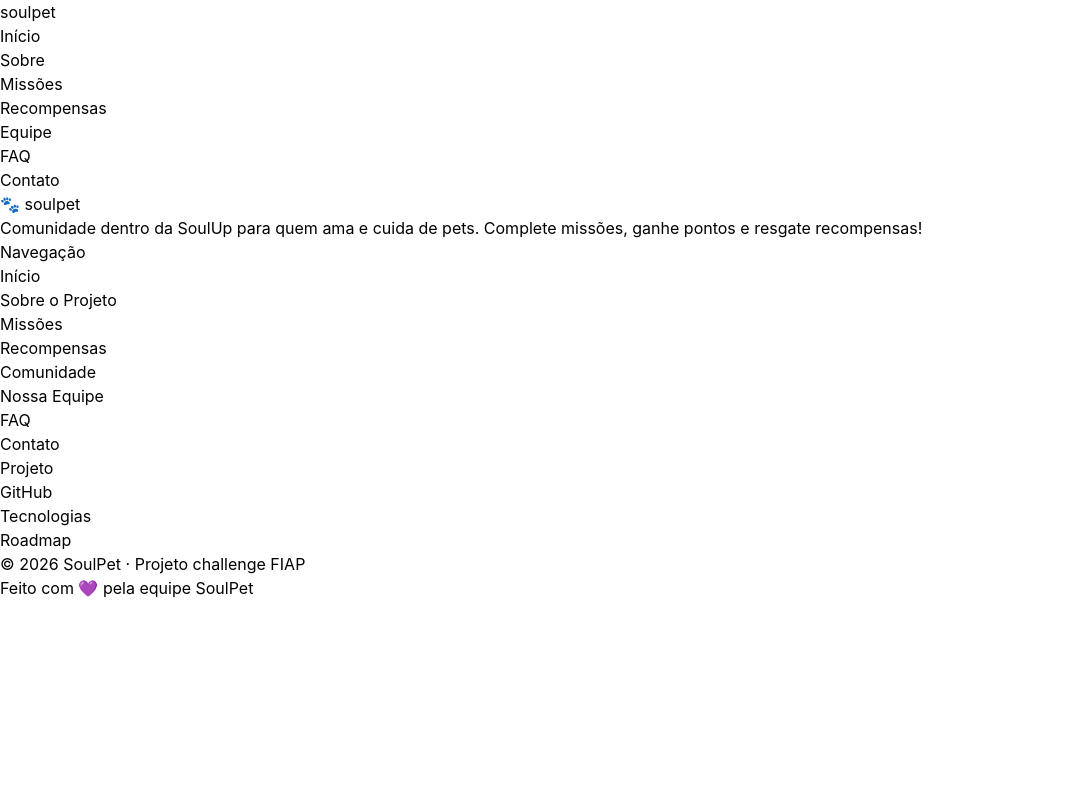
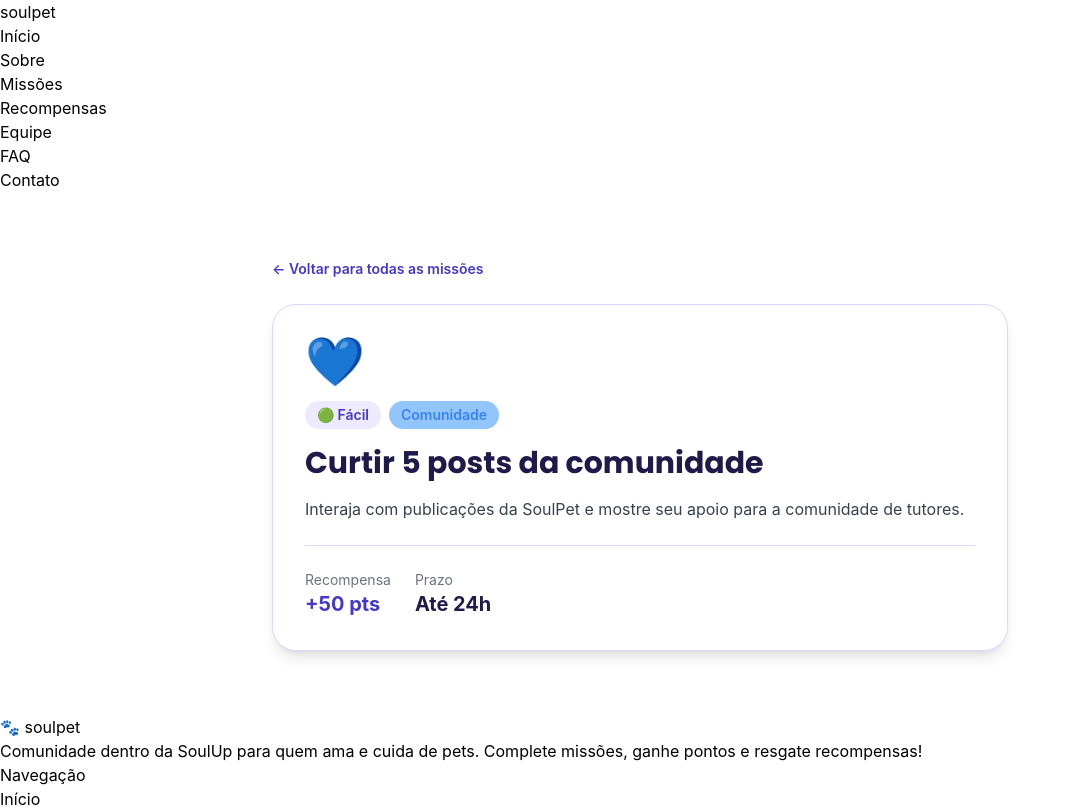
Before and after one commit to thaylira2026-hub/sprint3-soulpet-front-end, a React (Vite) app: page /missao/1 in a window 1280 px wide. Shown: the top 807 px of the page, without its empty margins (0-1071 px from the left). Built offline with nearby package versions, Linux system fonts and the light colour scheme.

Commit message:
cria rota dinamica missao/:id com useParams

```diff
--- a/src/App.tsx
+++ b/src/App.tsx
@@ -1,15 +1,18 @@
 import { Routes, Route } from 'react-router-dom'
+
 import Header from './components/header'
 import Footer from './components/footer'
+
 import Home from './pages/Home'
 import Sobre from './pages/Sobre'
 import Faq from './pages/Faq'
 import Contato from './pages/Contato'
 import Missoes from './pages/Missoes'
+import MissaoDetalhe from './pages/missao-detalhe'
 import Recompensas from './pages/Recompensas'
 import Integrantes from './pages/Integrantes'
 
-function App() {
+const App = () => {
   return (
     <div>
       <Header />
@@ -17,11 +20,14 @@
       <Routes>
         <Route path="/" element={<Home />} />
         <Route path="/sobre" element={<Sobre />} />
-        <Route path="/missoes" element={<Missoes />} />
-        <Route path="/recompensas" element={<Recompensas />} />
-        <Route path="/integrantes" element={<Integrantes />} />
         <Route path="/faq" element={<Faq />} />
         <Route path="/contato" element={<Contato />} />
+
+        <Route path="/missoes" element={<Missoes />} />
+        <Route path="/missao/:id" element={<MissaoDetalhe />} />
+        <Route path="/recompensas" element={<Recompensas />} />
+
+        <Route path="/integrantes" element={<Integrantes />} />
       </Routes>
 
       <Footer />
--- /dev/null
+++ b/src/pages/missao-detalhe.tsx
@@ -0,0 +1,86 @@
+import { useParams, Link } from 'react-router-dom'
+import { missions } from '../data/missions'
+
+const MissaoDetalhe = () => {
+  const { id } = useParams()
+  const mission = missions.find((m) => m.id === id)
+
+  if (!mission) {
+    return <MissaoNaoEncontrada />
+  }
+
+  return (
+    <main className="mx-auto max-w-3xl px-4 py-16">
+      <BackLink />
+      <MissaoCard mission={mission} />
+    </main>
+  )
+}
+
+const MissaoNaoEncontrada = () => (
+  <main className="mx-auto max-w-2xl px-4 py-20 text-center">
+    <h1 className="font-display text-2xl font-bold text-text-dark">
+      Missão não encontrada
+    </h1>
+    <p className="mt-2 text-text-muted">
+      A missão que você procura não existe ou foi removida.
+    </p>
+    <Link
+      to="/missoes"
+      className="mt-6 inline-block rounded-full bg-primary px-6 py-3 font-semibold text-white"
+    >
+      Voltar para Missões
+    </Link>
+  </main>
+)
+
+const BackLink = () => (
+  <Link to="/missoes" className="text-sm font-semibold text-primary hover:underline">
+    ← Voltar para todas as missões
+  </Link>
+)
+
+type MissaoCardProps = {
+  mission: {
+    icon: string
+    difficulty: string
+    tag: string
+    title: string
+    description: string
+    points: number
+    deadline: string
+  }
+}
+
+const MissaoCard = ({ mission }: MissaoCardProps) => (
+  <div className="mt-6 rounded-3xl border border-border-soft bg-white p-8 shadow-lg">
+    <div className="text-5xl">{mission.icon}</div>
+
+    <div className="mt-4 flex flex-wrap gap-2">
+      <span className="rounded-full bg-lilac-light px-3 py-1 text-sm font-semibold text-primary">
+        {mission.difficulty}
+      </span>
+      <span className="rounded-full bg-blue-light px-3 py-1 text-sm font-semibold text-blue">
+        {mission.tag}
+      </span>
+    </div>
+
+    <h1 className="mt-4 font-display text-3xl font-bold text-text-dark">
+      {mission.title}
+    </h1>
+    <p className="mt-4 text-text-body">{mission.description}</p>
+
+    <div className="mt-6 flex gap-6 border-t border-border-soft pt-6">
+      <div>
+        <div className="text-sm text-text-muted">Recompensa</div>
+        <div className="text-xl font-bold text-primary">+{mission.points} pts</div>
+      </div>
+      <div>
+        <div className="text-sm text-text-muted">Prazo</div>
+        <div className="text-xl font-bold text-text-dark">{mission.deadline}</div>
+      </div>
+    </div>
+  </div>
+)
+
+export default MissaoDetalhe
```
